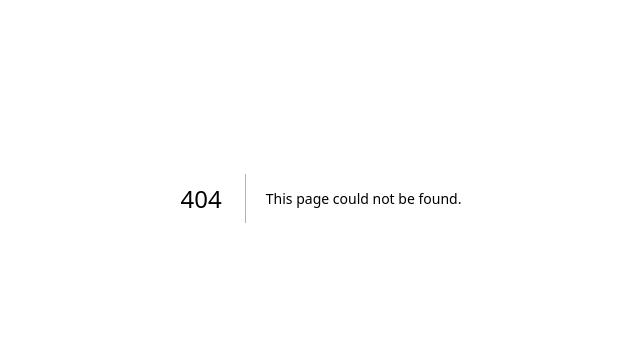
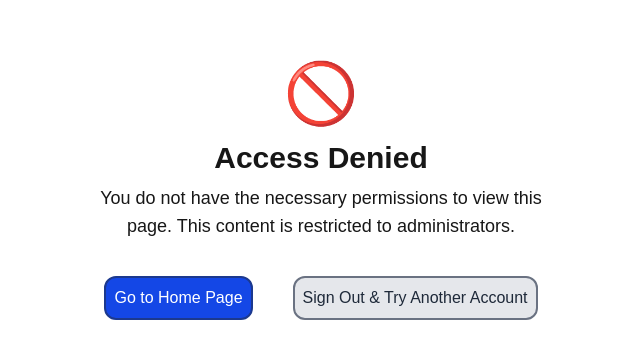
Before and after one commit to AbhinavCoder-14/Think-Sync-2, a Next.js app in the folder quizz-app/: page /denied in a window 1280 px wide. Before the commit this address had no page. Shown: the part 202-560 px from the top of the page, without its empty margins (319-959 px from the left). Built offline with nearby package versions, Linux system fonts and the light colour scheme; no server answers.

Commit message:
middleware autherization ready

```diff
--- a/quizz-app/app/api/auth/[...nextauth]/options.ts
+++ b/quizz-app/app/api/auth/[...nextauth]/options.ts
@@ -134,6 +134,9 @@ export const options: NextAuthOptions = {
               };
             } else return null;
           }
+
+          else{
+
             const hashPassword = await bcrypt.hash(credentials.password, 10);
             const userDb = await prisma.user.findFirst({
               where: {
@@ -173,6 +176,7 @@ export const options: NextAuthOptions = {
                   id: userDb.id,
                   name: userDb.name,
                   email: userDb.email,
+                  role:userDb.role,
                   token: jwt,
                 };
               } else {
@@ -187,7 +191,7 @@ export const options: NextAuthOptions = {
                   name: credentials.username,
                   password: hashPassword,
                   role: credentials.role,
-                email: credentials.username + "@gmail.com",
+                  email: credentials.username + "@thinksync.com",
                 },
               });
 
@@ -211,6 +215,8 @@ export const options: NextAuthOptions = {
                 role: newUser.role,
                 token: jwt,
               };
+            }
+
           }
         } catch (e: any) {
           console.log(e);
--- /dev/null
+++ b/quizz-app/app/denied/page.tsx
@@ -0,0 +1,53 @@
+// app/access-denied/page.tsx
+'use client';
+
+import React from 'react';
+import { useRouter } from 'next/navigation';
+import { useSession, signOut } from 'next-auth/react';
+
+
+
+export default function AccessDenied() {
+  const router = useRouter();
+  const { data: session } = useSession();
+
+  return (
+    <div className="flex flex-col items-center justify-center min-h-screen text-center px-4">
+      {/* A simple emoji for visual feedback */}
+      <span className="text-6xl mb-4" role="img" aria-label="Stop">
+        🚫
+      </span>
+
+      <h1 className="text-3xl font-bold mb-2">
+        Access Denied
+      </h1>
+
+      <p className="text-lg mb-6 max-w-md">
+        You do not have the necessary permissions to view this page.
+        This content is restricted to administrators.
+      </p>
+
+      {session && (
+        <p className="text-md mb-6 max-w-md">
+          You are currently signed in as: <strong>{session.user?.name || session.user?.email}</strong>
+        </p>
+      )}
+
+      <div className="flex flex-wrap gap-4">
+        <button
+          onClick={() => router.push('/')}
+          className="m-3 p-2 border-blue-900 border-2 cursor-pointer rounded-xl bg-blue-700 text-white hover:bg-blue-800"
+        >
+          Go to Home Page
+        </button>
+
+        <button
+          onClick={() => signOut({ callbackUrl: '/' })} // Signs out and redirects to home
+          className="m-3 p-2 border-gray-500 border-2 cursor-pointer rounded-xl bg-gray-200 text-gray-800 hover:bg-gray-300"
+        >
+          Sign Out & Try Another Account
+        </button>
+      </div>
+    </div>
+  );
+}
--- a/quizz-app/app/profile/page.tsx
+++ b/quizz-app/app/profile/page.tsx
@@ -1,12 +1,22 @@
-
-'use client';
+import { getServerSession } from "next-auth/next"
+import { redirect } from "next/navigation"
 
 
 async function Profile() {
 
+    // useSession for client side pages
+    const session = await getServerSession()
+
+
+    if(!session){
+        redirect('api/auth/signin?callbackUrl=/profile')
+    }
+
+
+
+
     return(
-
-        <><h1>this is the profile page</h1></>
+        <><h1>this is the profile page {session?.user.email}</h1></>
     )
 }
 
--- a/quizz-app/proxy.ts
+++ b/quizz-app/proxy.ts
@@ -1,18 +1,33 @@
-
 
 import { withAuth, NextRequestWithAuth } from "next-auth/middleware"
+import { NextResponse } from "next/server"
 
 
 export default withAuth(
-    function proxy (request:NextRequestWithAuth){
-        console.log(request.nextUrl.pathname)
-        console.log(request.nextauth.token)
+  // `withAuth` augments your `Request` with the user's token.
+  function middleware(req:NextRequestWithAuth) {
+    console.log(req.nextauth.token)
+    console.log(req.nextUrl.pathname)
+
+    if (req.nextUrl.pathname.startsWith("admin/create")&& (req.nextauth.token?.role !== "admin")){
+        return NextResponse.rewrite(
+            new URL("/denied",req.url)
+        )
+    }
+    if (req.nextUrl.pathname.startsWith("/admin/deshboard")&& (req.nextauth.token?.role !== "admin")){
+        return NextResponse.rewrite(
+            new URL("/denied",req.url)
+        )
+    }
+
+
+
+  },
+  {
+    callbacks: {
+      authorized: ({ token }) => token?.role === "admin",
     },
-    {
-        callbacks:{
-            authorized:({ token }) =>{
-                token?.role === "admin"
-            }
-        }
-    }
+  },
 )
+
+export const config = { matcher: ["/admin/create","/admin/deshboard"] }
```
Lines whose indentation alone changed are shown as unchanged.
